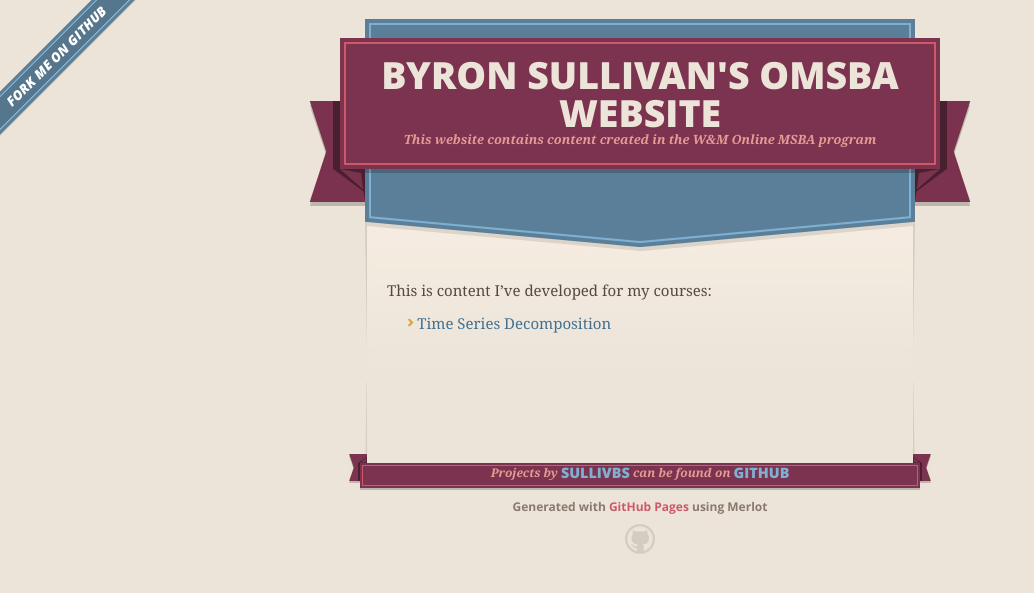
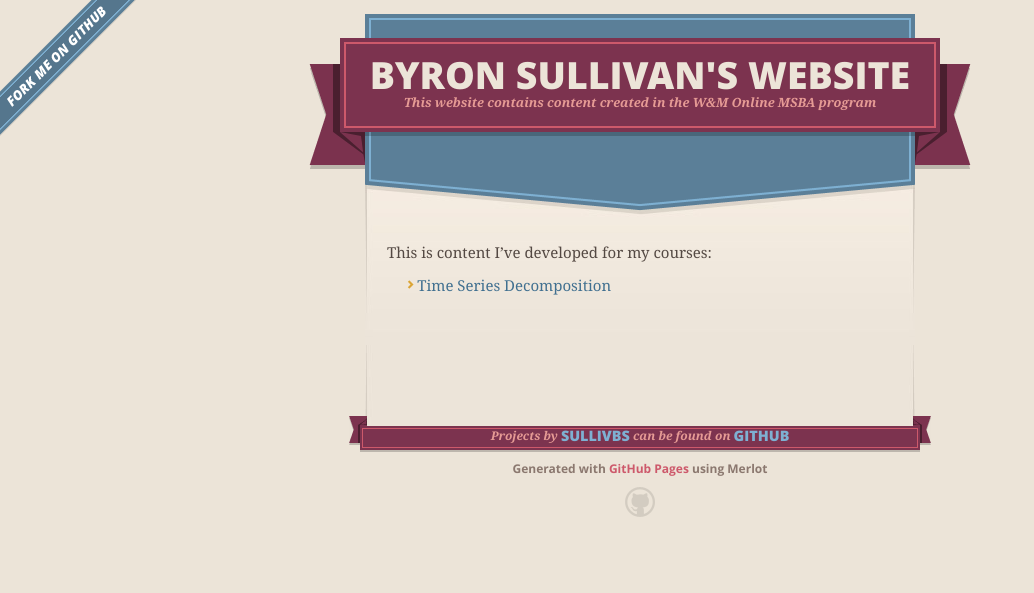
Before and after one commit to sullivbs/sullivbs.github.io, a Jekyll site: the page built from index.md, in a window 1280 px wide. Shown: the top 593 px of the page, without its empty margins (0-1034 px from the left). Built offline with Jekyll 4.4.1, drawn with Linux system fonts in a browser that asks for light colours; our own code applies the rules of GitHub Pages for plain Markdown files.

Commit message:
Update _config.yml

```diff
--- a/_config.yml
+++ b/_config.yml
@@ -1,4 +1,4 @@
-title: Byron Sullivan's OMSBA Website
+title: Byron Sullivan's Website
 description: This website contains content created in the W&M Online MSBA program
 show_downloads: false
 google_analytics:
```
